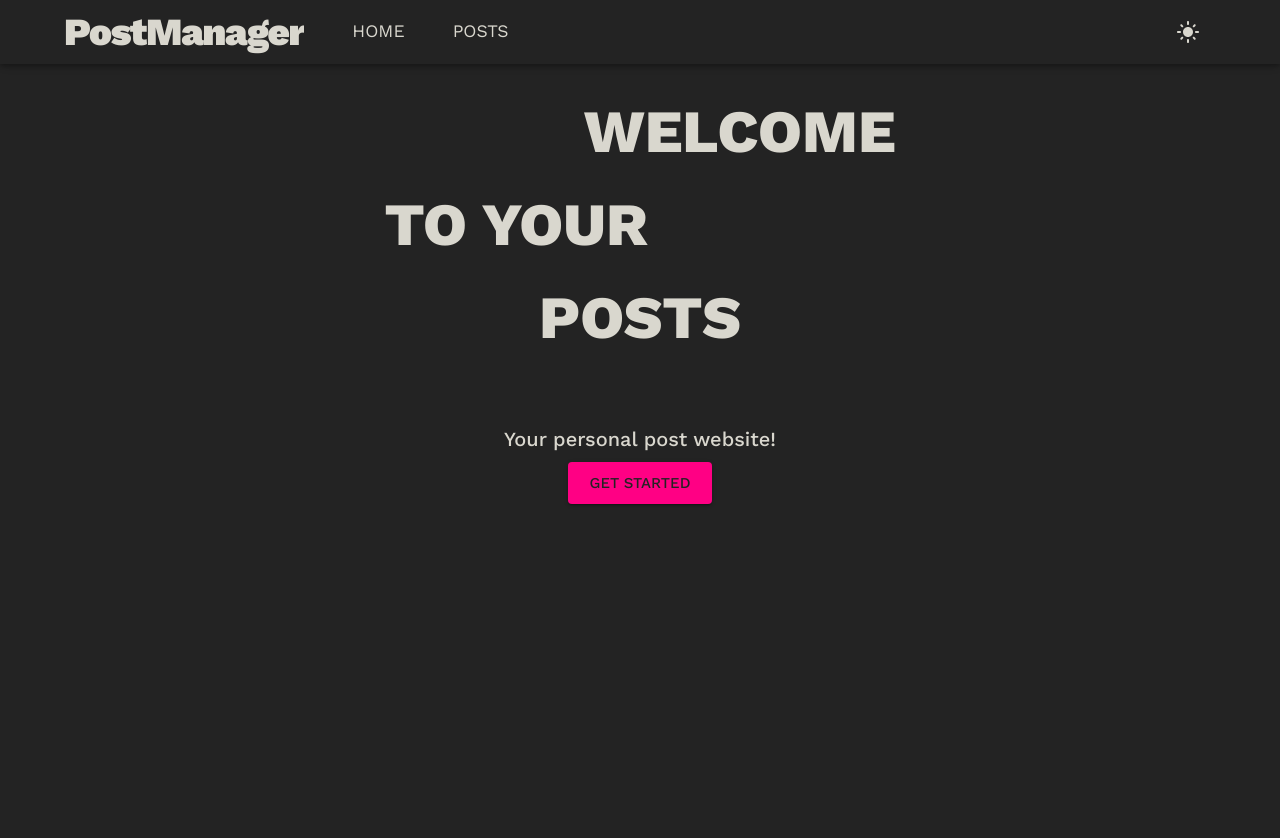
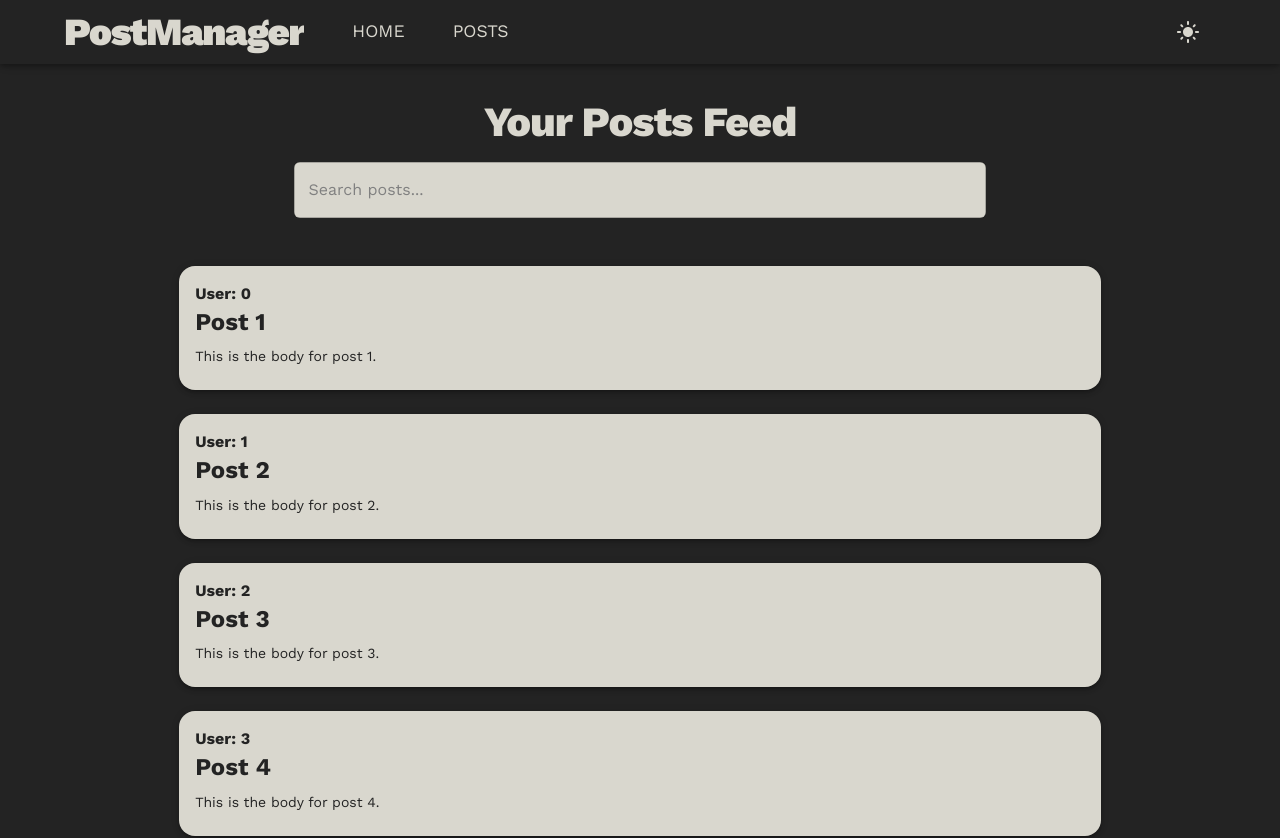
Before and after one commit to Idan-sh/Post-Manager, a React (Vite) app: page /posts in a window 1280 px wide. Shown: the top 838 px of the page. Before the commit the page ends 802 px from the top, so only its background shows below. Built offline with nearby package versions, Linux system fonts and the light colour scheme.

Commit message:
Added paginated posts view page, with a search by title functionality.

```diff
--- a/src/components/landing-page/LandingPageHero.tsx
+++ b/src/components/landing-page/LandingPageHero.tsx
@@ -57,7 +57,7 @@ function LandingPageHero() {
         <Typography variant="h6" sx={{ marginTop: "3rem" }} gutterBottom>
           Your personal post website!
         </Typography>
-        <Button variant="contained" color="primary" size="large">
+        <Button href="/posts" variant="contained" color="primary" size="large">
           Get Started
         </Button>
       </motion.div>
--- /dev/null
+++ b/src/components/posts-page/PostCard.tsx
@@ -0,0 +1,34 @@
+import { Card, CardContent, Typography } from "@mui/material";
+import { Post } from "../../models/Post.model";
+
+interface PostCardProps {
+  post: Post;
+}
+
+function PostCard({ post }: PostCardProps) {
+  return (
+    <Card
+      sx={{
+        width: "100%",
+        boxShadow: 3,
+        borderRadius: "16px",
+        overflow: "hidden",
+        backgroundColor: "background.paper"
+      }}
+    >
+      <CardContent>
+        <Typography variant="body1" color="text.secondary" fontWeight="bold">
+          User: {post.userId}
+        </Typography>
+        <Typography variant="h5" color="text.secondary" fontWeight="bold" gutterBottom>
+          {post.title}
+        </Typography>
+        <Typography variant="body2" color="text.secondary">
+          {post.body}
+        </Typography>
+      </CardContent>
+    </Card>
+  );
+}
+
+export default PostCard;
--- /dev/null
+++ b/src/components/posts-page/PostsList.tsx
@@ -0,0 +1,30 @@
+import { List, ListItem, Typography } from "@mui/material";
+import { Post } from "../../models/Post.model";
+import PostCard from "./PostCard";
+
+interface PostsListProps {
+  posts: Post[];
+}
+function PostsList({ posts }: PostsListProps) {
+  return (
+    <List disablePadding sx={{ display: "flex", flexDirection: "column", gap: 3 }}>
+      {posts.length > 0 ? (
+        posts.map((post) => (
+          <ListItem disablePadding key={post.id}>
+            <PostCard post={post} />
+          </ListItem>
+        ))
+      ) : (
+        <Typography
+          variant="h6"
+          textAlign="center"
+          sx={{ width: "100%", marginTop: "1rem", fontSize: "1.2rem", color: "text.primary" }}
+        >
+          No results found.
+        </Typography>
+      )}
+    </List>
+  );
+}
+
+export default PostsList;
--- a/src/main.tsx
+++ b/src/main.tsx
@@ -4,6 +4,7 @@ import { BrowserRouter, Route, Routes } from "react-router-dom";
 import LandingPage from "./pages/LandingPage";
 import Header from "./components/header/Header";
 import { AppThemeProvider } from "./context/ThemeProvider";
+import PostsPage from "./pages/PostsPage";
 
 createRoot(document.getElementById("root")!).render(
   <StrictMode>
@@ -11,7 +12,8 @@ createRoot(document.getElementById("root")!).render(
       <BrowserRouter>
         <Header />
         <Routes>
-          <Route path="/*" element={<LandingPage />}></Route>
+          <Route path="/*" element={<LandingPage />} />
+          <Route path="/posts" element={<PostsPage />} />
         </Routes>
       </BrowserRouter>
     </AppThemeProvider>
--- /dev/null
+++ b/src/models/Post.model.ts
@@ -0,0 +1,6 @@
+export interface Post {
+    userId: number;
+    id: number;
+    title: string;
+    body: string;
+}
--- /dev/null
+++ b/src/pages/PostsPage.tsx
@@ -0,0 +1,103 @@
+import { useState } from "react";
+import { Box, TextField, Typography, Pagination, Container } from "@mui/material";
+import PostsList from "../components/posts-page/PostsList";
+
+// Mock data for movies/TV shows (replace this with an API later)
+const mockData = Array.from({ length: 50 }, (_, i) => ({
+  userId: i,
+  id: i + 1,
+  title: `Post ${i + 1}`,
+  body: `This is the body for post ${i + 1}.`
+}));
+
+function PostsPage() {
+  const [query, setQuery] = useState("");
+  const [currentPage, setCurrentPage] = useState(1);
+
+  // Pagination variables
+  const itemsPerPage = 10; // Items per page
+  const startIndex = (currentPage - 1) * itemsPerPage;
+  const endIndex = startIndex + itemsPerPage;
+
+  // Filtered and paginated results
+  const filteredResults = mockData.filter((item) =>
+    item.title.toLowerCase().includes(query.toLowerCase())
+  );
+  const paginatedResults = filteredResults.slice(startIndex, endIndex);
+
+  // Handle search query change
+  const handleSearchChange = (e: React.ChangeEvent<HTMLInputElement>) => {
+    setQuery(e.target.value);
+    setCurrentPage(1); // Reset to first page on search
+  };
+
+  // Handle page change
+  const handlePageChange = (event: React.ChangeEvent<unknown>, page: number) => {
+    setCurrentPage(page);
+  };
+
+  return (
+    <Box sx={{ backgroundColor: "background.default", color: "text.primary", minHeight: "100vh" }}>
+      <Container sx={{ padding: "2rem 0.6rem" }}>
+        {/* Search Bar */}
+        <Box sx={{ marginBottom: "3rem", textAlign: "center" }}>
+          <Typography
+            variant="h4"
+            fontWeight="800"
+            letterSpacing="-1px"
+            fontSize="2.6rem"
+            gutterBottom
+          >
+            Your Posts Feed
+          </Typography>
+          <TextField
+            variant="outlined"
+            placeholder="Search posts..."
+            fullWidth
+            value={query}
+            onChange={handleSearchChange}
+            sx={{
+              width: { xs: "90%", sm: "90%", md: "60%" },
+              color: "text.primary",
+              borderRadius: "6px",
+              margin: "0 auto",
+              backgroundColor: "background.paper",
+              "& .MuiInputBase-input": {
+                color: "text.secondary"
+              },
+              "& .MuiInputBase-input::placeholder": {
+                color: "gray",
+                opacity: 1
+              }
+            }}
+          />
+        </Box>
+
+        {/* Results List */}
+        <Container
+          disableGutters
+          sx={{
+            width: { xs: "90%", sm: "90%", md: "80%" },
+            justifyContent: "center"
+          }}
+        >
+          <PostsList posts={paginatedResults} />
+        </Container>
+
+        {/* Pagination */}
+        {filteredResults.length > itemsPerPage && (
+          <Box sx={{ display: "flex", justifyContent: "center", marginTop: "2rem" }}>
+            <Pagination
+              count={Math.ceil(filteredResults.length / itemsPerPage)}
+              page={currentPage}
+              onChange={handlePageChange}
+              color="primary"
+            />
+          </Box>
+        )}
+      </Container>
+    </Box>
+  );
+}
+
+export default PostsPage;
```
